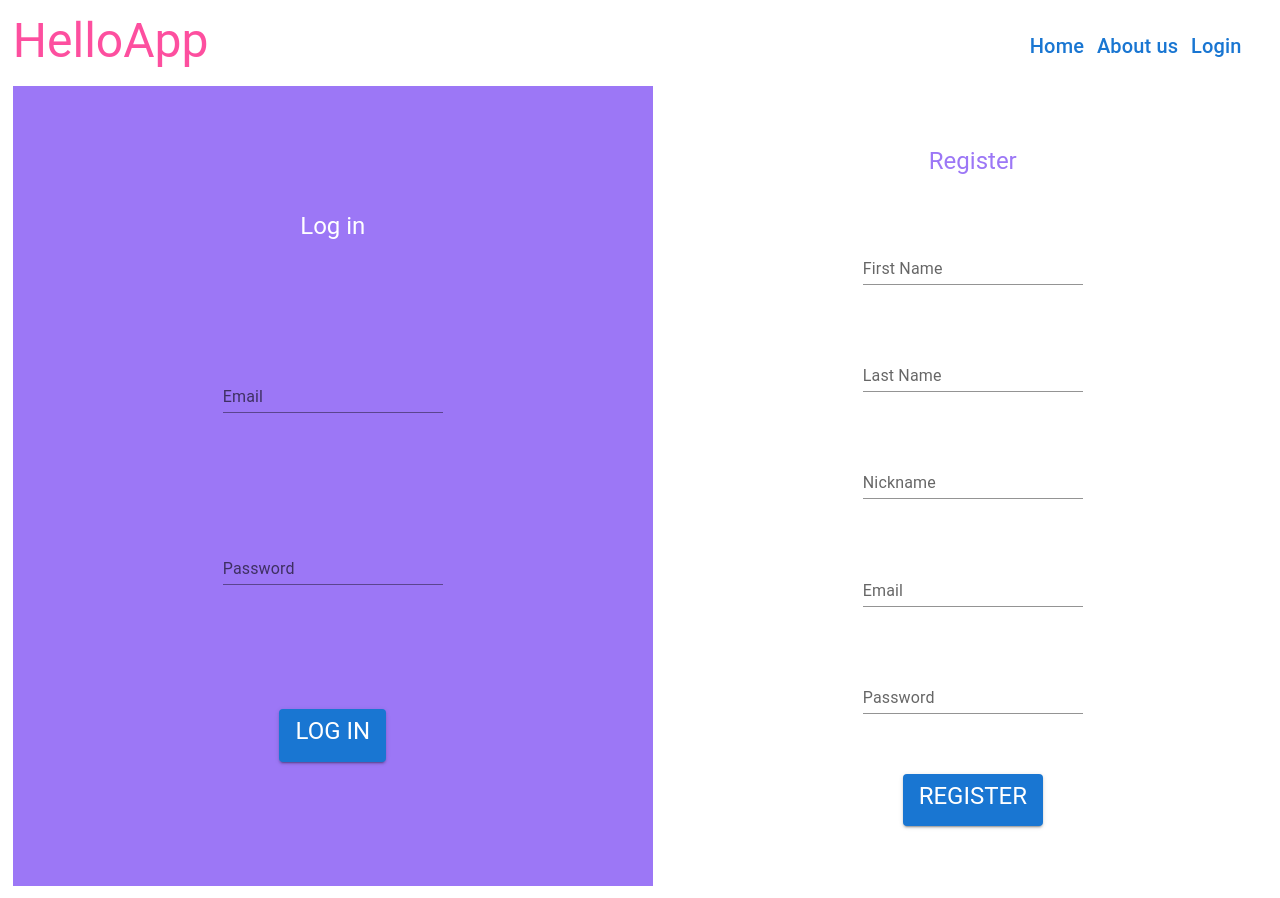
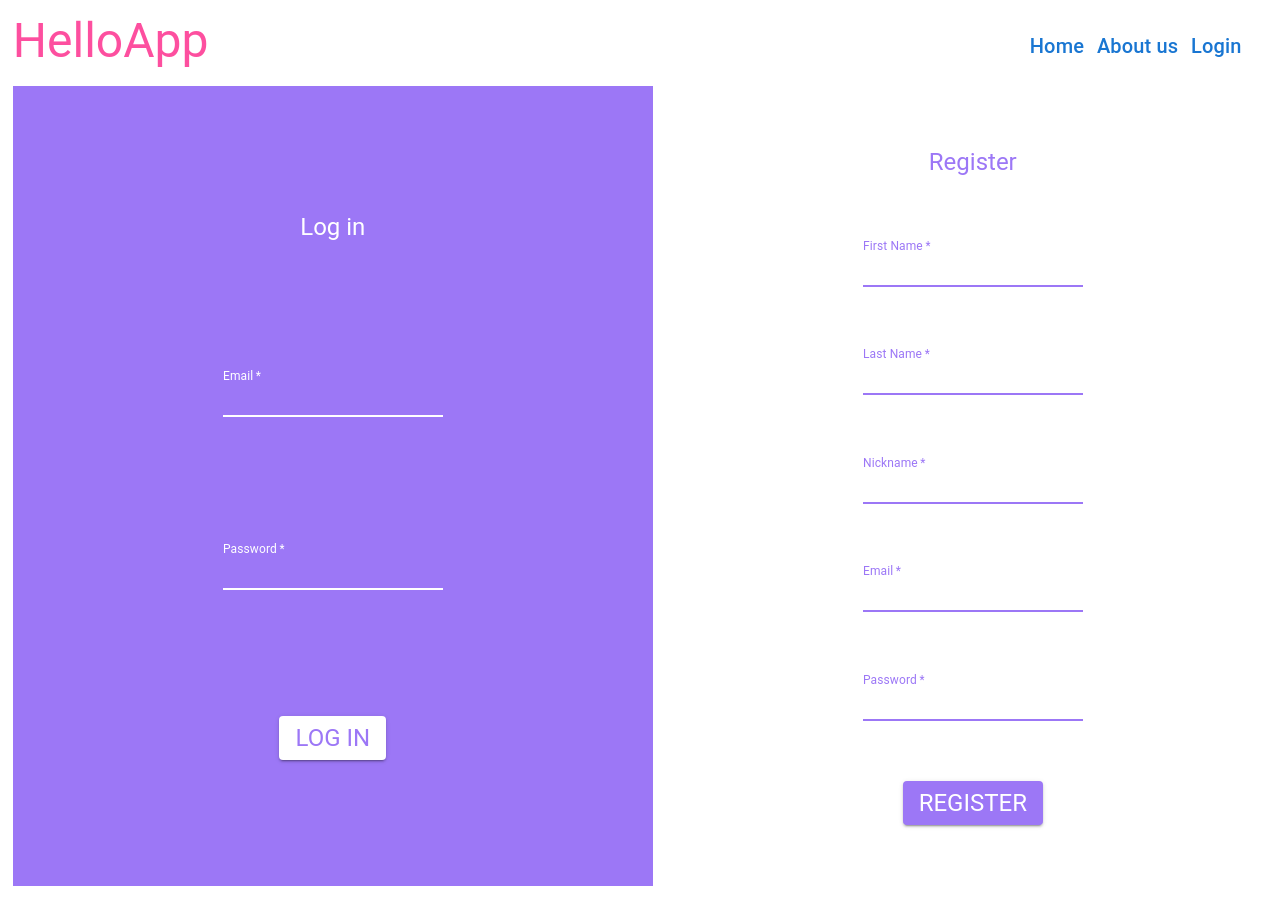
Before and after one commit to gracielamendezrojas/Componentes, a React (Create React App) app in the folder frontend-helloapp/: page / in a window 1280 px wide. Shown: the top 898 px of the page. Built offline with nearby package versions, Linux system fonts and the light colour scheme.

Commit message:
UI LogIn fix 1

```diff
--- a/frontend-helloapp/src/App.js
+++ b/frontend-helloapp/src/App.js
@@ -3,6 +3,30 @@ import Button from '@mui/material/Button';
 import Typography from '@mui/material/Typography';
 import Link from '@mui/material/Link';
 import TextField from '@mui/material/TextField';
+import {createMuiTheme, ThemeProvider} from '@mui/material/styles';
+
+
+const pTheme = createMuiTheme({
+  palette: {
+    primary:{
+      main: '#9c77f6'
+    },
+    text:{
+      primary: '#9c77f6'
+    }
+  }
+});
+
+const wTheme = createMuiTheme({
+  palette: {
+    primary:{
+      main: '#ffffff'
+    },
+    text:{
+      primary: '#ffffff'
+    }
+  }
+});
 
 
 function App() {
@@ -40,14 +64,19 @@ function App() {
             Log in
           </Typography>
 
-          <TextField  id="standard-basic" label="Email"  variant="standard" />
-          <TextField  id="standard-basic" label="Password" variant="standard" />
+          <ThemeProvider theme={wTheme}>
+            <TextField required label="Email"  variant="standard" focused />
+            <TextField required label="Password" variant="standard" focused />
 
             <Button  variant="contained">
-            <Typography variant="h5" gutterBottom>
+              <Typography variant="h5" className='color-purple'>
                 Log in
               </Typography>
             </Button>
+
+          </ThemeProvider>
+
+
         </div>
 
         <div className = 'flexColumn flexSpaceEvenly dimensions'>
@@ -56,17 +85,22 @@ function App() {
             Register
           </Typography>
 
-          <TextField  id="standard-basic" label="First Name" variant="standard" />
-          <TextField  id="standard-basic" label="Last Name" variant="standard" />
-          <TextField  id="standard-basic" label="Nickname" variant="standard" />
-          <TextField  id="standard-basic" label="Email" variant="standard" />
-          <TextField  id="standard-basic" label="Password" variant="standard" />
+          <ThemeProvider theme={pTheme}>
+            <TextField required label="First Name" variant="standard" focused />
+            <TextField required label="Last Name" variant="standard" focused />
+            <TextField required label="Nickname" variant="standard" focused />
+            <TextField required label="Email" variant="standard" focused />
+            <TextField required label="Password" variant="standard" focused />
 
             <Button  variant="contained" >
-            <Typography variant="h5" gutterBottom >
+              <Typography variant="h5" className='color-white' >
                 Register
               </Typography>
             </Button>
+
+          </ThemeProvider>
+
+
         </div>
 
       </div>
```
Lines whose indentation alone changed are shown as unchanged.
